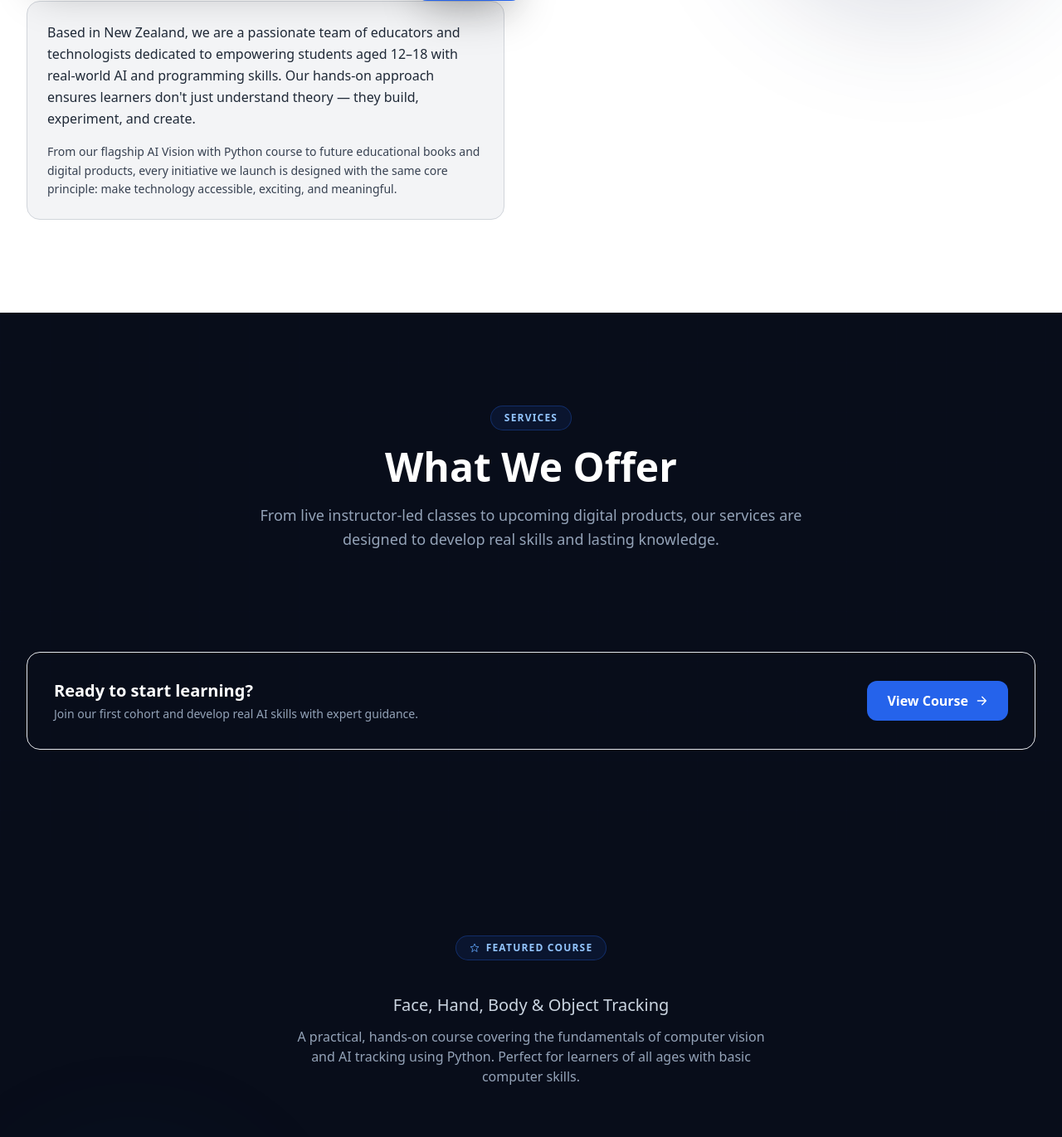
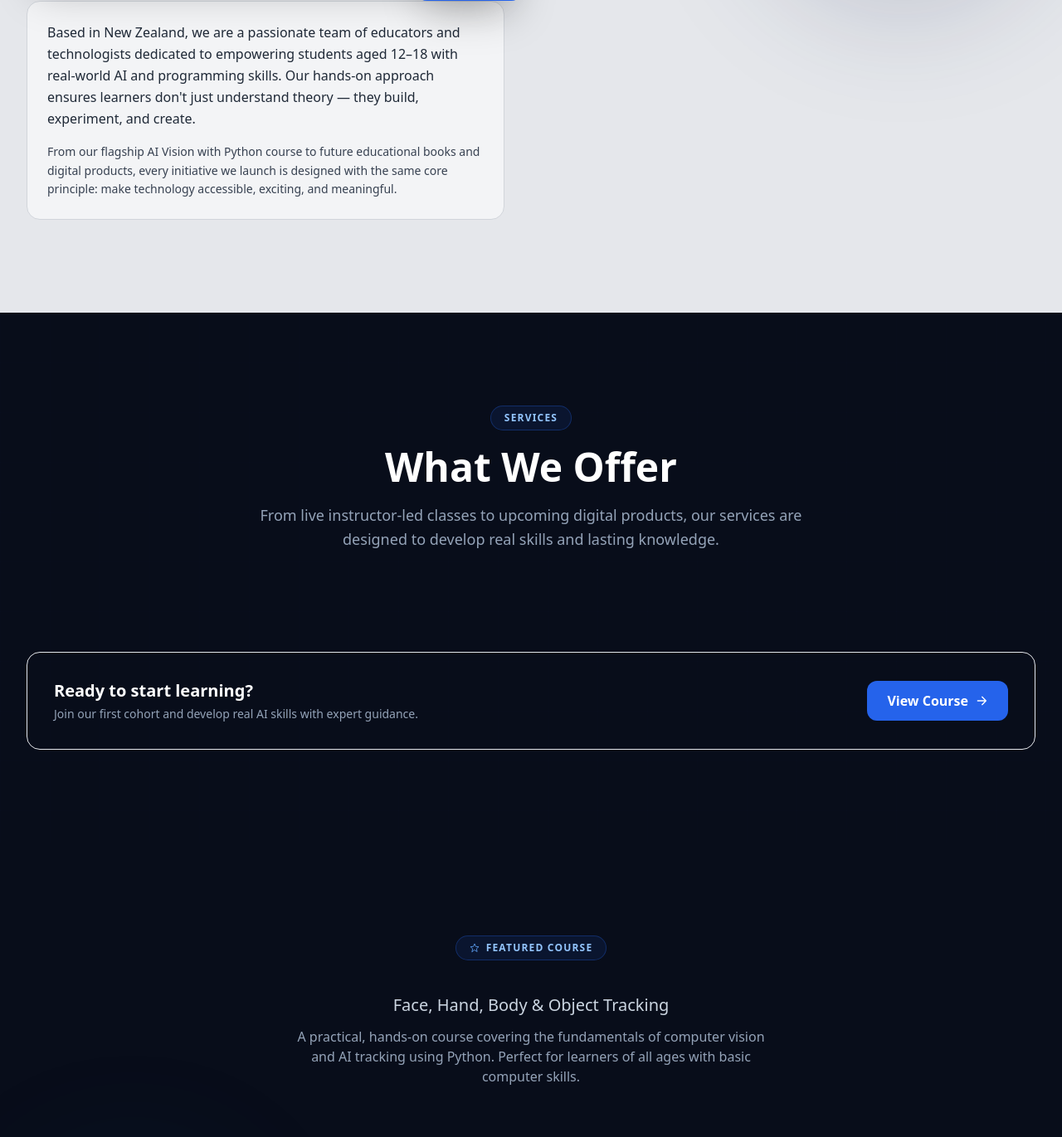
Before and after one commit to Mujtaba366/prime-vertix-group-draft, a Python web app: template templates/index.html in a window 1280 px wide. Shown: the part 1679-3050 px from the top of the page at 83% size. Run offline with Jinja, Linux system fonts and the light colour scheme; the template is opened without the code that fills it, so the values that code supplies are empty; some libraries are stand-ins or nearby versions.

Commit message:
background fix

```diff
--- a/templates/about.html
+++ b/templates/about.html
@@ -1,4 +1,4 @@
-<section id="about" class="py-28 bg-white relative overflow-hidden">
+<section id="about" class="py-28 bg-gray-200 relative overflow-hidden">
     <div class="absolute inset-0 pointer-events-none overflow-hidden">
         <div class="absolute right-0 top-1/2 -translate-y-1/2 w-96 h-96 bg-brand-800/15 rounded-full blur-3xl"></div>
     </div>
```
